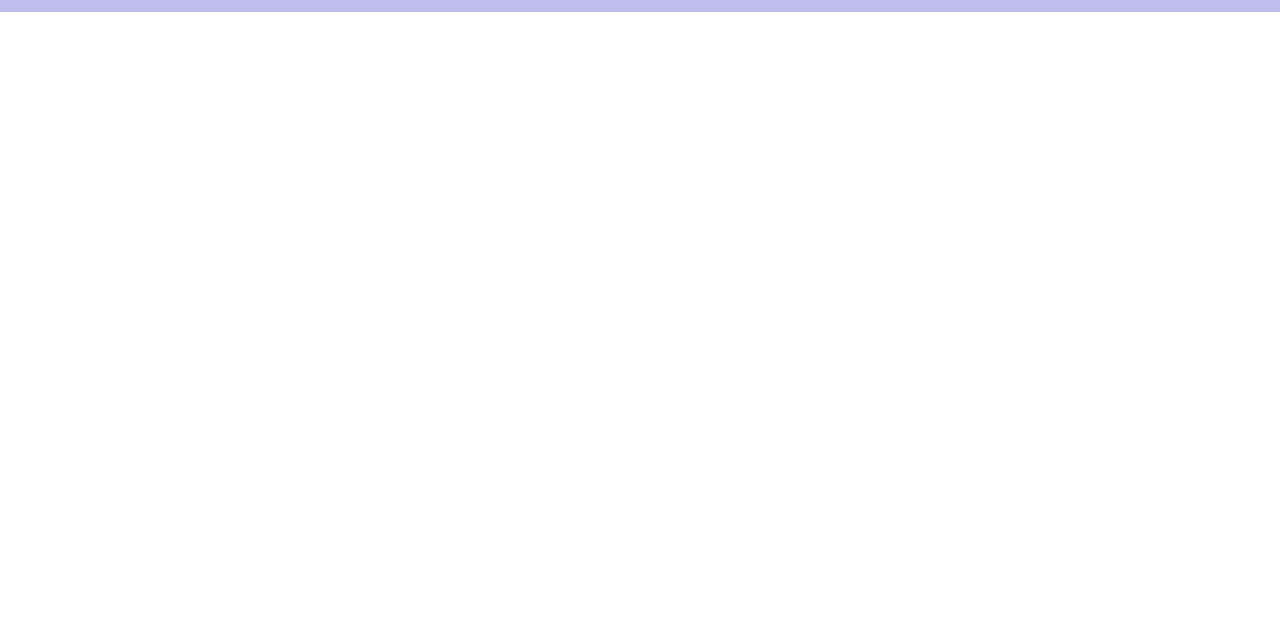
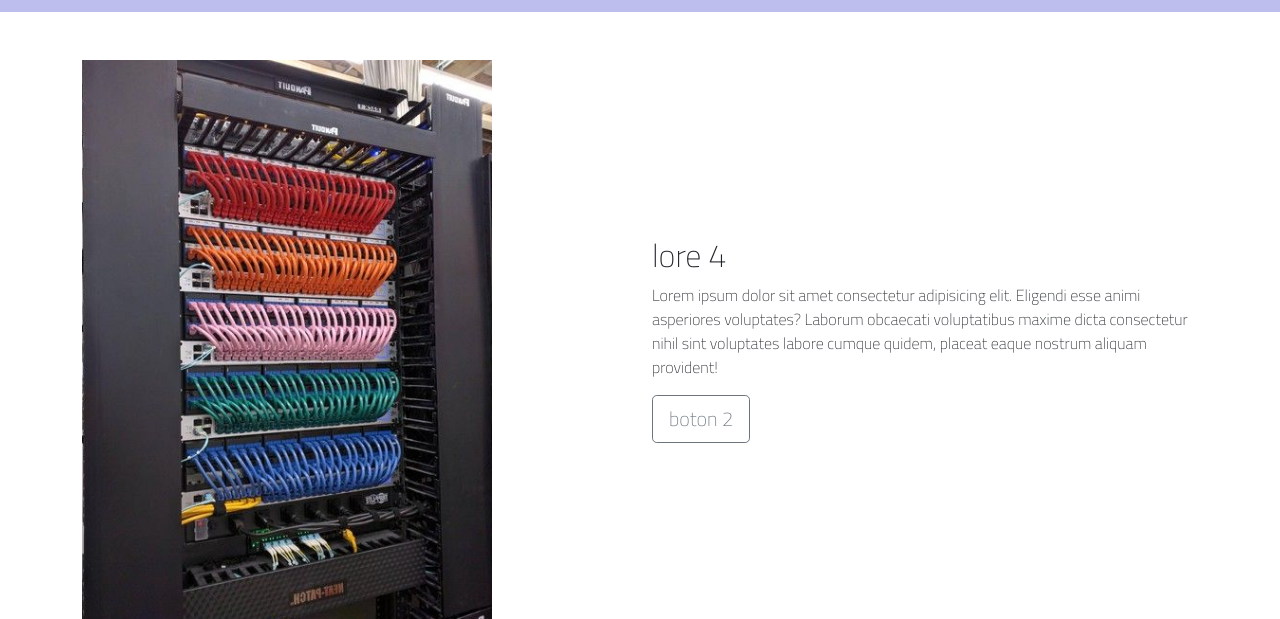
Before and after one commit to consultorcfdi/consultor.cfdi, a plain HTML site: page index.html in a window 1280 px wide. Shown: the part 674-1293 px from the top of the page. Before the commit the page ends 800 px from the top, so only its background shows below. Drawn offline with nearby package versions, Linux system fonts and the light colour scheme.

Commit message:
segunda seccion lista

```diff
--- a/css/main.css
+++ b/css/main.css
@@ -1,6 +1,8 @@
 body{font-family: 'Titillium Web', sans-serif;}
 
 #prod{
-    background: rgb(189, 189, 238);padding: 50px 0 30px 0;
-    text-align: center; margin-top: 40px;
+    background: rgb(189, 189, 238);
+    padding: 50px 0 30px 0;
+    text-align: center;
+     margin-top: 40px;
 }
--- a/index.html
+++ b/index.html
@@ -56,7 +56,7 @@
                 <a class="nav-link" href="#prod">Productos</a>
               </li>
               <li class="nav-item">
-                <a class="nav-link" href="#">Servicios</a>
+                <a class="nav-link" href="#servicios">Servicios</a>
               </li>
               <li class="nav-item">
                 <a class="nav-link"href="#">Nosotros </a>
@@ -106,7 +106,29 @@
     </div>
 </section>
 
+<!--segunda seccion-->
+<section id="servicios">
+<div class="container">
+    <div class="row mt-5">
+        <div class="col-md-6">
+            <div class="info-left">
+                <img src="img/server.png" alt="" style="width: 75%;mt-5">
 
+            </div>
+        </div>
+
+        <div class="col-md-6 my-auto">
+            <div class="info-right">
+               <h2>lore 4   </h2>
+               <p>Lorem ipsum dolor sit amet consectetur adipisicing elit. Eligendi esse animi asperiores voluptates? Laborum obcaecati voluptatibus maxime dicta consectetur nihil sint voluptates labore cumque quidem, placeat eaque nostrum aliquam provident!</p>
+                <a href="http://" class="btn btn-outline-secondary btn-lg">boton 2</a>
+            </div>
+        </div>
+
+    </div>
+</div>
+
+</section>
 
 
 
```
Also changed, not shown: img/server.png (added).
